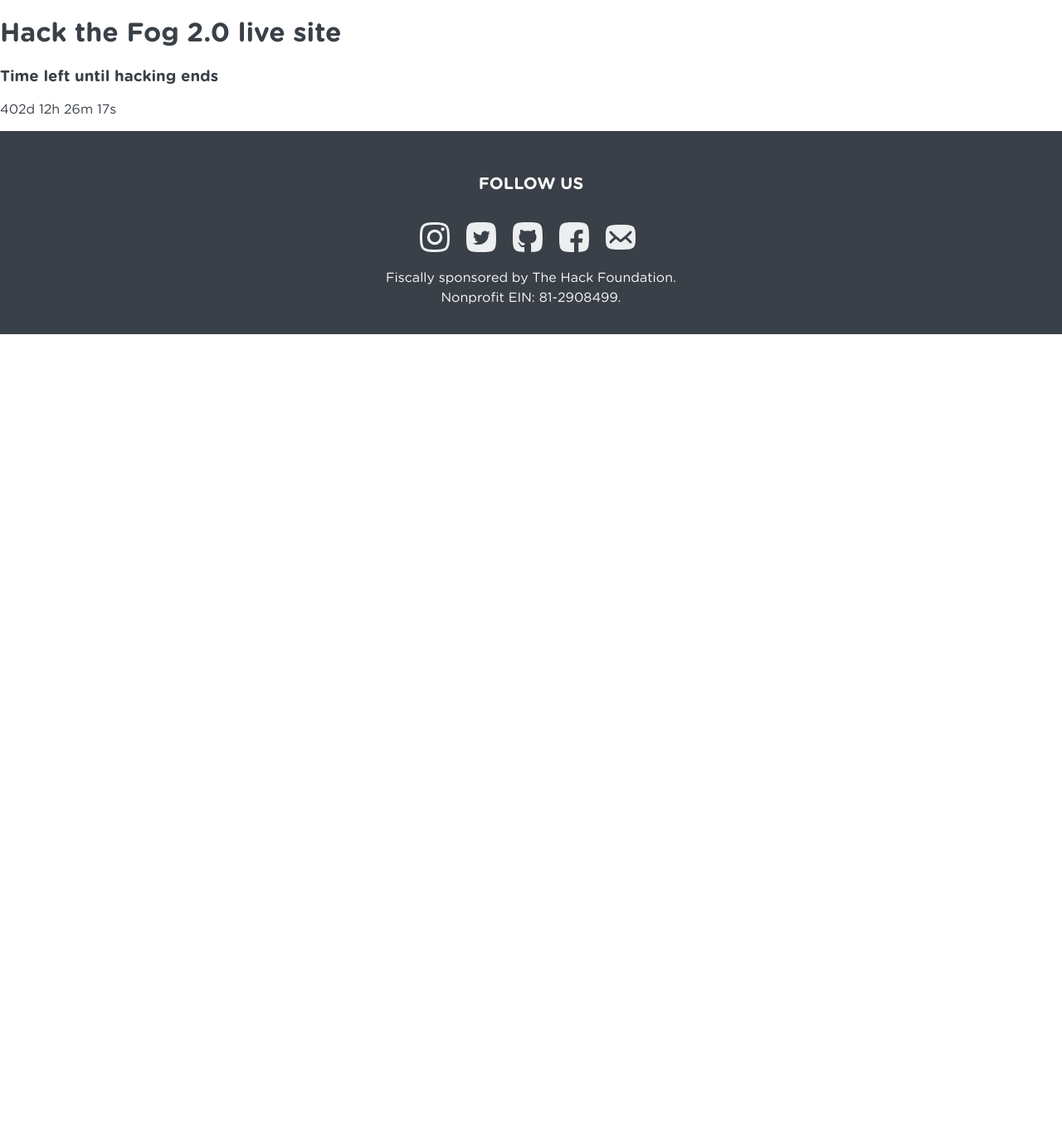
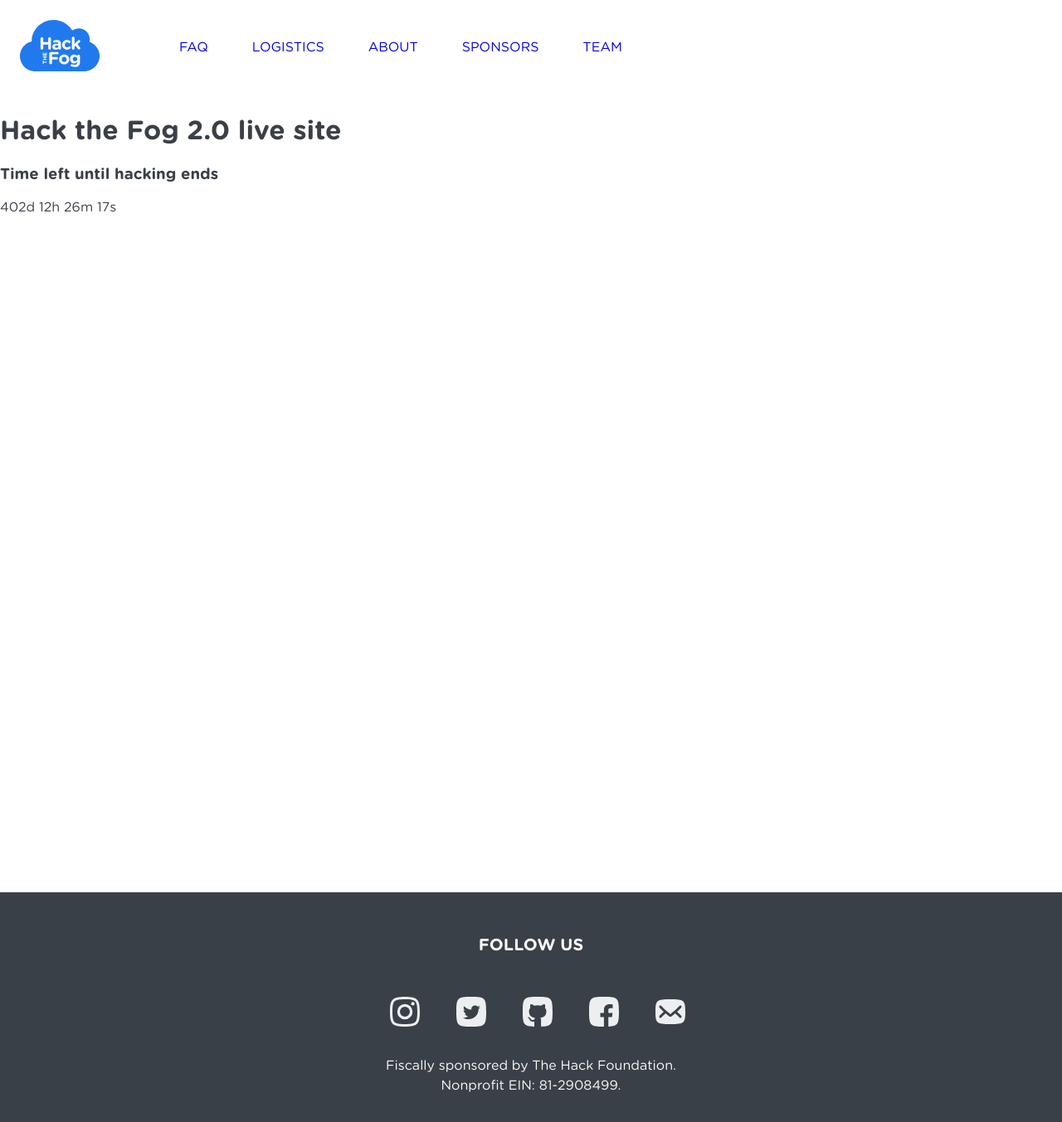
Before and after one commit to hackthefog/LiveSite, a Flask app: page / in a window 1280 px wide. Shown: the whole page at 83% size. Before the commit the page ends 403 px from the top, so only its background shows below. Run offline with Flask 2, Linux system fonts and the light colour scheme.

Commit message:
Nav put mostly in. Image needs to be fixed somehow and a few styles too

```diff
--- a/livesite/static/css/navbar.css
+++ b/livesite/static/css/navbar.css
@@ -0,0 +1,35 @@
+#navWrapper
+{
+	width: 100%;
+	margin: 0.5rem 0 2rem;
+	display: flex;
+	align-items: center;
+}
+
+a
+{
+	margin: 1rem 1.5rem;
+	text-transform: uppercase;
+	text-decoration: none;
+	color: ${theme.colors.gray[8]};
+	position: relative;
+	display: inline-block;
+	cursor: pointer;
+}
+
+#Nav
+{
+	margin-left: 3rem;
+	/*Rule breaks for some reason*/
+	@media screen and (max-width: 760px)
+	{
+		& > * {
+			display: none;
+		}
+	}
+}
+
+#Logo, #LogoImg
+{
+	width: 6rem;
+}
--- a/livesite/templates/base.html
+++ b/livesite/templates/base.html
@@ -76,6 +76,8 @@
 
   {% block content %}
   {% endblock %}
+  <div style="height: 100vh;">
+  </div>
 
   {% block trailing_js %}
   {% endblock %}
--- a/livesite/templates/footer.html
+++ b/livesite/templates/footer.html
@@ -1,4 +1,5 @@
 <footer>
+	<!-- Socials not centered -->
 	<p id="Description">Follow us</p>
 	<div id="Socials">
 		<a target="_blank" rel="noopener" href="https://www.instagram.com/hackthefog" aria-label="instagram" class="Link-f1ay7z-0 lmRrGJ">
--- a/livesite/templates/navbar.html
+++ b/livesite/templates/navbar.html
@@ -0,0 +1,12 @@
+<div id="navWrapper" role="navigation">
+    <a id="Logo" href="/">
+		<img id="LogoImg" src="../img/logo.svg"/>
+    </a>
+    <div id="Nav">
+		<a href="/faq">FAQ</a>
+		<a href="/logistics">Logistics</a>
+		<a href="/about">About</a>
+		<a href="/sponsors">Sponsors</a>
+		<a href="/team">Team</a>
+    </div>
+</div>
```
Also changed, not shown: livesite/static/img/logo.svg (added).
